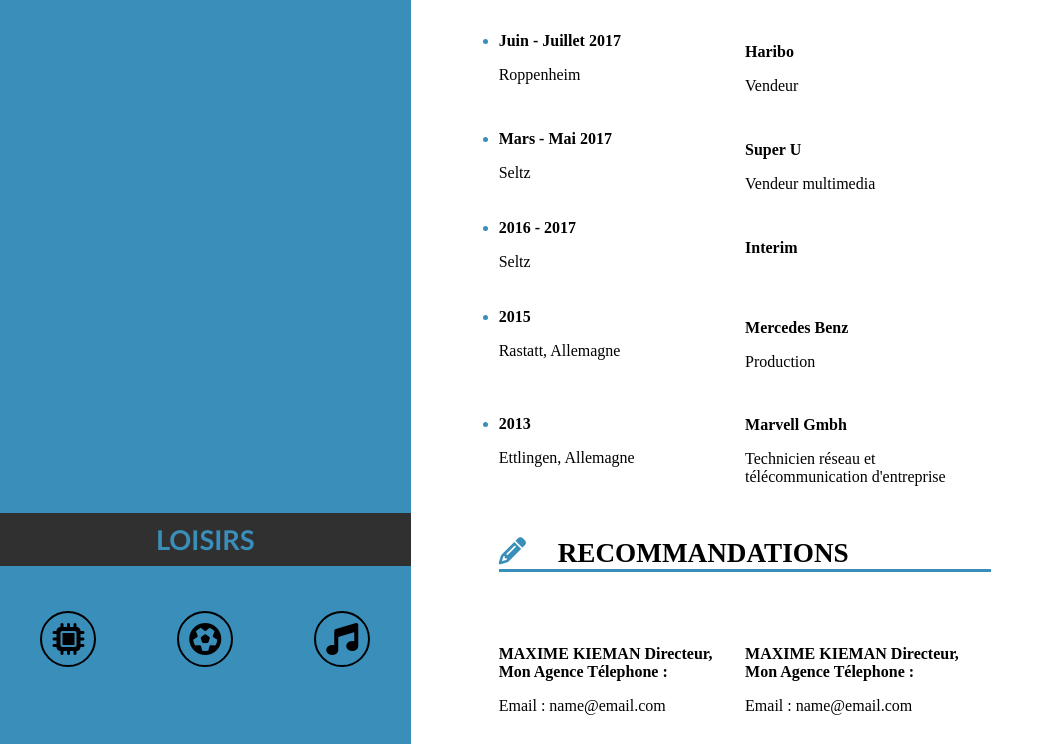
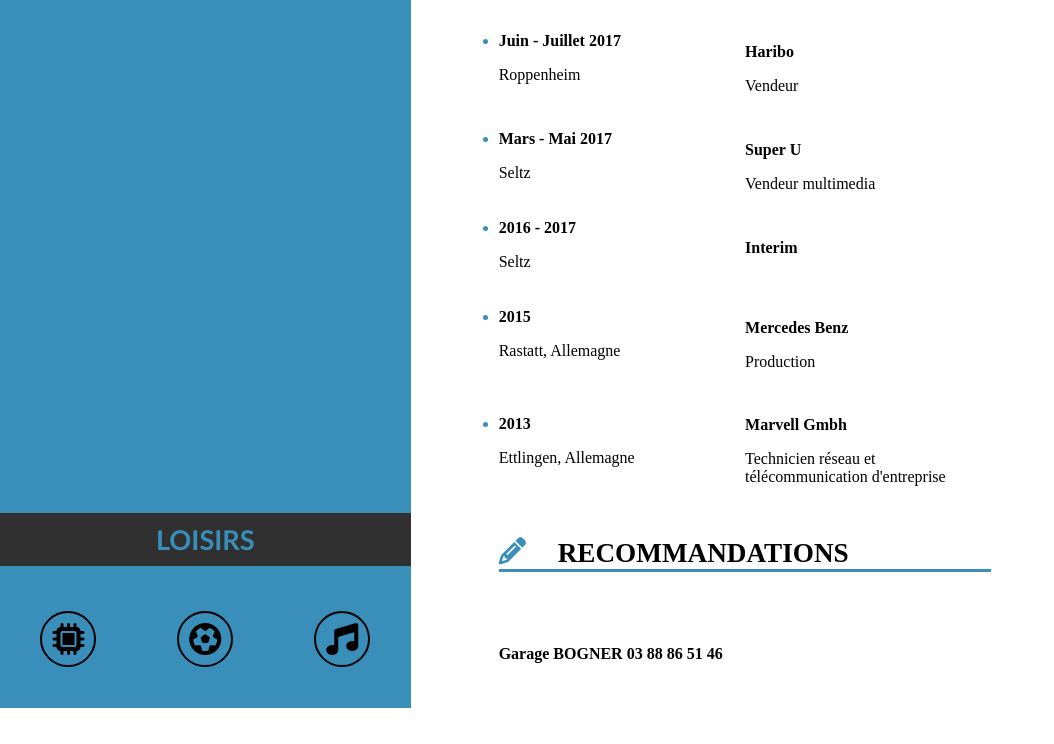
Before and after one commit to BognerGaetan/CVBognerGaetan, a plain HTML site: page index.html in a window 1280 px wide. Shown: the part 1302-2046 px from the top of the page, without its empty margins (0-1054 px from the left). After the commit the page ends 2010 px from the top, so only its background shows below. Drawn offline with Linux system fonts and the light colour scheme.

Commit message:
8th commit

```diff
--- a/index.html
+++ b/index.html
@@ -156,15 +156,12 @@
 						<h3><i class="fas fa-pencil-alt"></i>RECOMMANDATIONS</h3>
 					</div>
 
-						<div> <h4>	MAXIME KIEMAN
-						Directeur, Mon Agence
-						Télephone : </h4>
-						Email : name@email.com </div>
+						<div> <h4>	Garage BOGNER
+							03 88 86 51 46
 
-							<div> <h4>MAXIME KIEMAN
-						Directeur, Mon Agence
-						Télephone : </h4>
-						Email : name@email.com </div>
+						 </h4>
+						 </div>
+
 
 			</div> </ul class="box">
 		</div>
```
